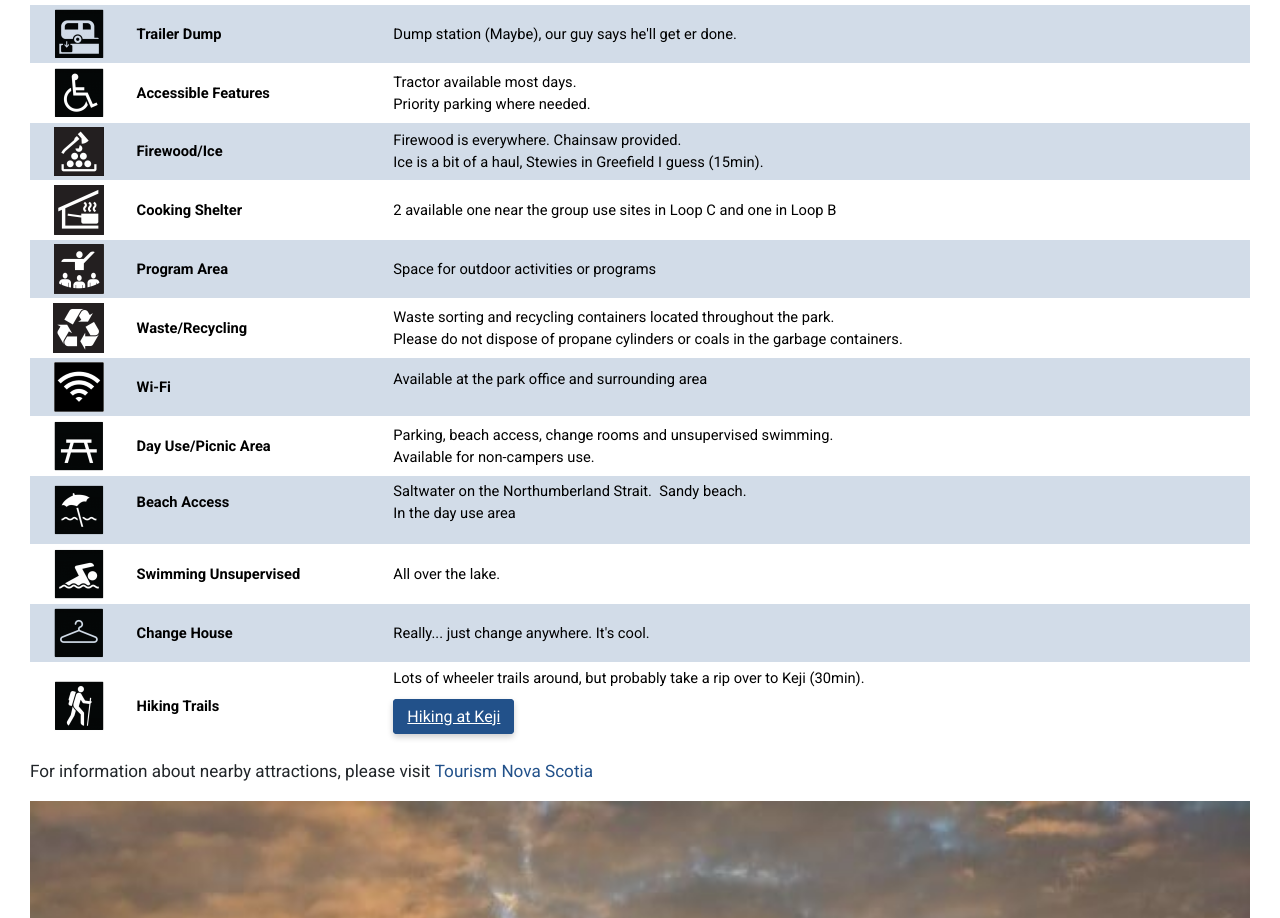
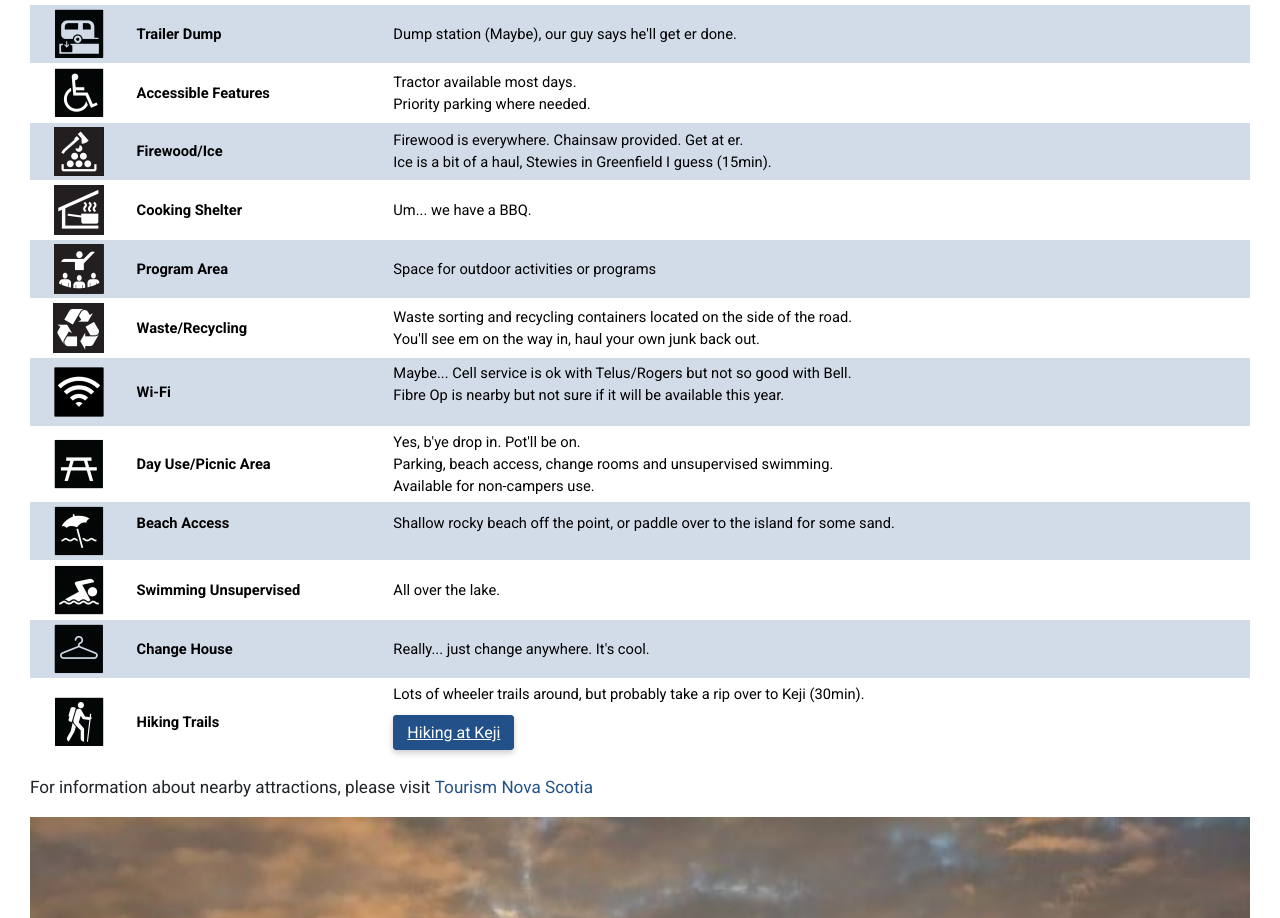
Before and after one commit to redmondmj/CampMolega, a plain HTML site: page index.html in a window 1280 px wide. Shown: the part 1890-2808 px from the top of the page. Drawn offline with nearby package versions, Linux system fonts and the light colour scheme; a script that the page names is missing; a web font is replaced by a local one.

Commit message:
various updates

```diff
--- a/index.html
+++ b/index.html
@@ -3,7 +3,7 @@
 <html lang="en" dir="ltr" prefix="content: http://purl.org/rss/1.0/modules/content/  dc: http://purl.org/dc/terms/  foaf: http://xmlns.com/foaf/0.1/  og: http://ogp.me/ns#  rdfs: http://www.w3.org/2000/01/rdf-schema#  schema: http://schema.org/  sioc: http://rdfs.org/sioc/ns#  sioct: http://rdfs.org/sioc/types#  skos: http://www.w3.org/2004/02/skos/core#  xsd: http://www.w3.org/2001/XMLSchema# " class=" js" style="height: auto;"><head><meta http-equiv="Content-Type" content="text/html; charset=UTF-8">
 
 <link rel="canonical" href="https://redmond.link">
-<meta name="description" content="Totally scrapped this from the Government's Drupal Site. Don't blame me for the sloppy code. ">
+<meta name="description" content="New For Summer 2022! Molega Lakeside Camping. Book Now! ">
 <meta name="Generator" content="Drupal 9 (https://www.drupal.org)">
 <meta name="MobileOptimized" content="width">
 <meta name="HandheldFriendly" content="true">
@@ -310,7 +310,7 @@
 
             <div class="clearfix text-formatted field field--name-body field--type-text-with-summary field--label-hidden field__item"><h5><strong>Open: From muddy buddy season - Til whenever the snow flies, 2022</strong></h5>
 
-<h5><strong><a href="#">Cranberry Trail, South Brookfield, NS B0T 1X0</a></strong></h5>
+<h5><strong><a href="https://www.google.com/maps/d/u/0/edit?mid=1KgU-HEbw1L4w9vi1WqxstgLvs7KuMNU-&usp=sharing">Cranberry Trail, South Brookfield, NS B0T 1X0</a></strong></h5>
 
 <h5><strong>Telephone: </strong>(902) 986-1704</h5>
 
@@ -388,34 +388,35 @@
 			Priority parking where needed.</td>
 		</tr><tr><td><img alt="Firewood icon" data-entity-type="file" data-entity-uuid="54f64754-c041-4cad-a9de-64baa957ed27" src="./Caribou-Munroes Island _ Nova Scotia Parks_files/Firewood.png" class="align-center" width="50" height="49" loading="lazy"></td>
 			<td><strong>Firewood/Ice</strong></td>
-			<td>Firewood is everywhere. Chainsaw provided.<br>
-			Ice is a bit of a haul, Stewies in Greefield I guess (15min).</td>
+			<td>Firewood is everywhere. Chainsaw provided. Get at er.<br>
+			Ice is a bit of a haul, Stewies in Greenfield I guess (15min).</td>
 		</tr><tr><td><img alt="Cooking Shelter Icon" data-entity-type="file" data-entity-uuid="9f534ae5-c4da-48c1-8c48-7a5596e3a2f3" src="./Caribou-Munroes Island _ Nova Scotia Parks_files/Cooking Shelter.png" class="align-center" width="50" height="50" loading="lazy"></td>
 			<td><strong>Cooking Shelter</strong></td>
-			<td>2 available one near the group use sites in Loop C and one in Loop B</td>
+			<td>Um... we have a BBQ.</td>
 		</tr><tr><td><img alt="Program Area Icon" data-entity-type="file" data-entity-uuid="b93087ad-1cc3-4ca1-af84-0fa76b4d3cc6" src="./Caribou-Munroes Island _ Nova Scotia Parks_files/Program Area.png" class="align-center" width="50" height="50" loading="lazy"></td>
 			<td><strong>Program Area</strong></td>
 			<td>Space for outdoor activities or programs</td>
 		</tr><tr><td><img alt="waste recycling icon" data-entity-type="file" data-entity-uuid="098774ae-e03e-403a-95af-981a04afad3f" src="./Caribou-Munroes Island _ Nova Scotia Parks_files/Garbage-Recycling(1).png" class="align-center" width="51" height="50" loading="lazy"></td>
 			<td><strong>Waste/Recycling</strong></td>
-			<td>Waste sorting and recycling containers located throughout the park.<br>
-			Please do not dispose of propane cylinders or coals in the garbage containers.</td>
+			<td>Waste sorting and recycling containers located on the side of the road.<br>
+			You'll see em on the way in, haul your own junk back out.</td>
 		</tr><tr><td><img alt="wifi icon" data-entity-type="file" data-entity-uuid="f68526cf-ef65-4eac-a53b-1ce1b35b15b1" src="./Caribou-Munroes Island _ Nova Scotia Parks_files/Wifi(1).png" class="align-center" width="50" height="50" loading="lazy"></td>
 			<td><strong>Wi-Fi</strong></td>
 			<td>
-			<p>Available at the park office and surrounding area</p>
+			<p>Maybe... Cell service is ok with Telus/Rogers but not so good with Bell. <br>
+        Fibre Op is nearby but not sure if it will be available this year. </p>
 			</td>
 		</tr><tr><td><img alt="Picnic table icon" data-entity-type="file" data-entity-uuid="2dd4a9e3-9e29-4c58-9cc9-fe72979232ba" src="./Caribou-Munroes Island _ Nova Scotia Parks_files/ParksNS_Picnic_0.png" class="align-center" width="50" height="50" loading="lazy"></td>
 			<td><strong>Day Use/Picnic Area</strong></td>
-			<td>Parking, beach access, change rooms and unsupervised swimming.<br>
+			<td>Yes, b'ye drop in. Pot'll be on. <br> Parking, beach access, change rooms and unsupervised swimming.<br>
 			Available for non-campers use.</td>
 		</tr><tr><td><img alt="Beach Access Icon" data-entity-type="file" data-entity-uuid="8157f5f8-e12b-4261-b991-893bca5fbbe8" src="./Caribou-Munroes Island _ Nova Scotia Parks_files/ParksNS_Beach_0.png" class="align-center" width="50" height="50" loading="lazy"></td>
 			<td>
 			<p><strong>Beach Access</strong></p>
 			</td>
 			<td>
-			<p>Saltwater on the Northumberland Strait. &nbsp;Sandy beach.<br>
-			In the day use area</p>
+			<p>Shallow rocky beach off the point, or paddle over to the island for some sand.
+			</p>
 			</td>
 		</tr><tr><td><img alt="Swimming icon" data-entity-type="file" data-entity-uuid="b5e5d5ad-fdd3-4e5c-ba9b-1c990c01438c" src="./Caribou-Munroes Island _ Nova Scotia Parks_files/ParksNS_Swimming_0.png" class="align-center" width="50" height="50" loading="lazy"></td>
 			<td><strong>Swimming Unsupervised</strong></td>
```
